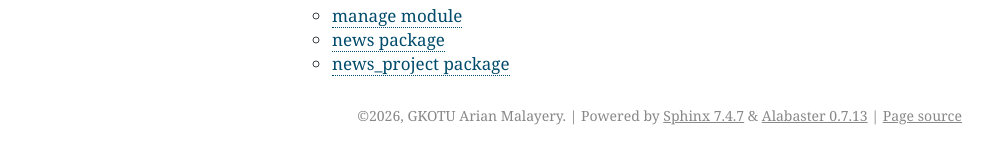
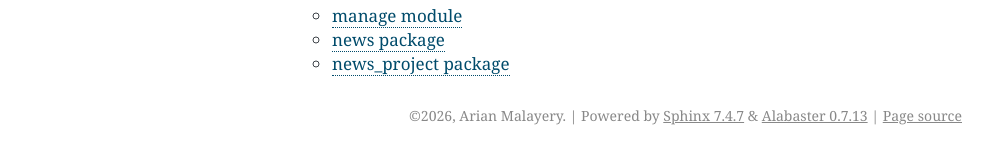
Before and after one commit to arianmalayery-studio/News_App, a Sphinx documentation site: the page built from docs/index.rst, in a window 1280 px wide. Shown: the part 240-404 px from the top of the page, without its empty margins (148-1140 px from the left). Built offline with Sphinx 7.4.7, drawn with Linux system fonts in a browser that asks for light colours; part of the change alters nothing that is shown.

Commit message:
update conf.py config and documention

```diff
--- a/docs/conf.py
+++ b/docs/conf.py
@@ -1,37 +1,24 @@
-# Configuration file for the Sphinx documentation builder.
-#
-# For the full list of built-in configuration values, see the documentation:
-# https://www.sphinx-doc.org/en/master/usage/configuration.html
-
-# -- Project information -----------------------------------------------------
-# https://www.sphinx-doc.org/en/master/usage/configuration.html#project-information
-
-project = 'News App'
-copyright = '2026, GKOTU Arian Malayery'
-author = 'GKOTU Arian Malayery'
-release = '1.0'
-
-# -- General configuration ---------------------------------------------------
-# https://www.sphinx-doc.org/en/master/usage/configuration.html#general-configuration
-
-extensions = ['sphinx.ext.autodoc',
-]
-
-templates_path = ['_templates']
-exclude_patterns = ['_build', 'Thumbs.db', '.DS_Store']
-
-
-
-# -- Options for HTML output -------------------------------------------------
-# https://www.sphinx-doc.org/en/master/usage/configuration.html#options-for-html-output
-
-html_theme = 'alabaster'
-html_static_path = ['_static']
+"""Sphinx configuration file for the News Application documentation."""
 
 import os
 import sys
 import django
 
 sys.path.insert(0, os.path.abspath('..'))
-os.environ['DJANGO_SETTINGS_MODULE'] = 'News_App.settings'
+os.environ['DJANGO_SETTINGS_MODULE'] = 'news_project.settings'
 django.setup()
+
+project = 'News Application'
+copyright = '2026, Arian Malayery'
+author = 'Arian Malayery'
+release = '1.0'
+
+extensions = [
+    'sphinx.ext.autodoc',
+]
+
+templates_path = ['_templates']
+exclude_patterns = ['_build', 'Thumbs.db', '.DS_Store']
+
+html_theme = 'alabaster'
+html_static_path = ['_static']
```
